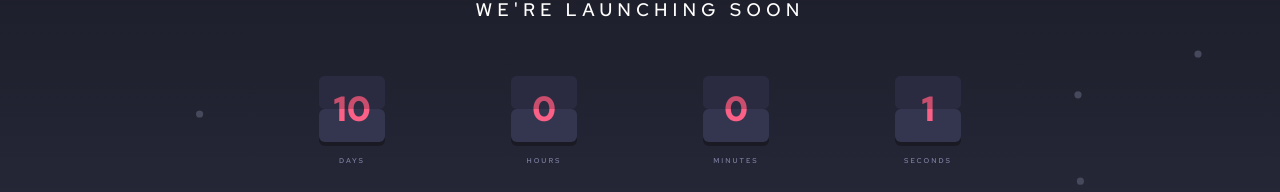
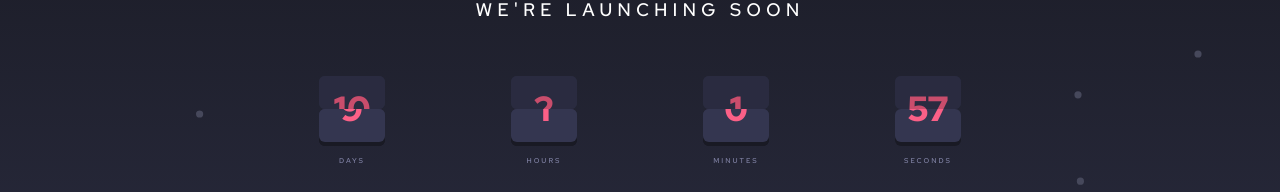
Before and after one commit to bmhan319/countdown-timer, a React (Create React App) app: page / in a window 1280 px wide. Shown: the part 144-336 px from the top of the page. Built offline with nearby package versions, Linux system fonts and the light colour scheme.

Commit message:
got the second hand flipper working

```diff
--- a/src/components/Timer.js
+++ b/src/components/Timer.js
@@ -3,26 +3,42 @@ import React, { Component } from 'react'
 export default class Timer extends Component {
   state={
     days: 10,
-    hours: 0,
-    minutes: 0,
-    seconds: 6
+    hours: 2,
+    minutes: 2,
+    seconds: 2,
+    secondsUnder: 1
   }
 
   timer = () => {
+    let logic = true
+
     setInterval( () => {
-      this.setState({seconds: this.state.seconds - 1})
+      this.setState({
+        seconds: this.state.seconds - 1,
+        secondsUnder: this.state.secondsUnder - 1
+      })
       this.timerCountDown()
-      console.log(this.state.days, this.state.hours, this.state.minutes, this.state.seconds)
     }, 1000)
+
+    setInterval( ()=> {
+      (logic === true) ? this.flipTimer() : this.resetTimer()
+      logic = !logic
+    }, 500)
   }
 
   timerCountDown = () => {
-    if (this.state.seconds === -1) {
+    if (this.state.secondsUnder < 0) {
+      this.setState({
+        secondsUnder: 59
+      })
+    }
+    if (this.state.seconds < 0) {
       this.setState({
         minutes: this.state.minutes - 1,
-        seconds: 59
+        seconds: 59,
       })
     }
+
 
     if (this.state.minutes === -1) {
       this.setState({
@@ -48,25 +64,23 @@ export default class Timer extends Component {
     }
   }
 
+  flipTimer = () => {
+    document.querySelector('.bbb').classList.remove('offTop')
+    document.querySelector('.bbb').classList.add('onTop')
+    document.querySelector('.aaa').classList.remove('offBot')
+    document.querySelector('.aaa').classList.add('onBot')
+  }
+
+  resetTimer = () => {
+    document.querySelector('.bbb').classList.remove('onTop')
+    document.querySelector('.bbb').classList.add('offTop')
+    document.querySelector('.aaa').classList.remove('onBot')
+    document.querySelector('.aaa').classList.add('offBot')
+  }
+
   componentDidMount() {
     this.timer()
-
-    window.onload = () => {
-      //document.querySelectorAll('.bbb').forEach( item => {
-      //  item.classList.add('onTop')
-      //})
-      //document.querySelectorAll('.aaa').forEach( item => {
-      //  item.classList.add('onBot')
-      //})
-    }
   }
-
-  componentDidUpdate () {
-
-  }
-
-
-
 
   render() {
     return (
@@ -78,12 +92,12 @@ export default class Timer extends Component {
               <div className="timerBG topTimer">
                 <p className="timer timerTop timerDay">{this.state.days - 1}</p>
               </div>
-              <div className="aaa timerBG botTimer botTimerFlip">
+              <div className="timerBG botTimer botTimerFlip">
                 <p className="timer timerBot timerDay">{this.state.days - 1}</p>
               </div>
             </div>
             <div className="overTimerContainer">
-              <div className="bbb timerBG topTimer topTimerFlip">
+              <div className="timerBG topTimer topTimerFlip">
                 <p className="timer timerTop timerDay">{this.state.days}</p>
               </div>
               <div className="timerBG botTimer">
@@ -100,12 +114,12 @@ export default class Timer extends Component {
               <div className="timerBG topTimer">
                 <p className="timer timerTop timerDay">{this.state.hours - 1}</p>
               </div>
-              <div className="aaa timerBG botTimer botTimerFlip">
+              <div className="timerBG botTimer botTimerFlip">
                 <p className="timer timerBot timerDay">{this.state.hours - 1}</p>
               </div>
             </div>
             <div className="overTimerContainer">
-              <div className="bbb timerBG topTimer topTimerFlip">
+              <div className="timerBG topTimer topTimerFlip">
                 <p className="timer timerTop timerDay">{this.state.hours}</p>
               </div>
               <div className="timerBG botTimer">
@@ -122,12 +136,12 @@ export default class Timer extends Component {
               <div className="timerBG topTimer">
                 <p className="timer timerTop timerDay">{this.state.minutes - 1}</p>
               </div>
-              <div className="aaa timerBG botTimer botTimerFlip">
+              <div className="timerBG botTimer botTimerFlip">
                 <p className="timer timerBot timerDay">{this.state.minutes - 1}</p>
               </div>
             </div>
             <div className="overTimerContainer">
-              <div className="bbb timerBG topTimer topTimerFlip">
+              <div className="timerBG topTimer topTimerFlip">
                 <p className="timer timerTop timerDay">{this.state.minutes}</p>
               </div>
               <div className="timerBG botTimer">
@@ -142,18 +156,18 @@ export default class Timer extends Component {
           <div className="timeContainer secsTimer">
             <div className="underTimerContainer">
               <div className="timerBG topTimer">
-                <p className="timer timerTop timerDay">{this.state.seconds - 1}</p>
+                <p className="timer timerTop timerDay">{this.state.secondsUnder}</p>
               </div>
-              <div className="aaa timerBG botTimer botTimerFlip">
-                <p className="timer timerBot timerDay">{this.state.seconds - 1}</p>
+              <div className="aaa timerBG botTimer botTimerFlip offBot">
+                <p className="timer timerBot timerDay">{this.state.secondsUnder}</p>
               </div>
             </div>
             <div className="overTimerContainer">
-              <div className="bbb timerBG topTimer topTimerFlip">
-                <p className="timer timerTop timerDay">{this.state.seconds}</p>
+              <div className="bbb timerBG topTimer topTimerFlip offTop">
+                <p className="timer timerTop timerDay timerOver">{this.state.seconds}</p>
               </div>
               <div className="timerBG botTimer">
-                <p className="timer timerBot timerDay">{this.state.seconds}</p>
+                <p className="timer timerBot timerDay timeOver">{this.state.seconds}</p>
               </div>
             </div>
           </div>
--- a/src/css/timer.css
+++ b/src/css/timer.css
@@ -67,16 +67,24 @@
 
 /* Time Flipping */
 .topTimerFlip {
-  transform: rotateX(0deg);  /* top goes to 90deg */
   transform-origin: 0% 100%;
   transition: all .25s ease 0s;
 }
 
 .botTimerFlip {
-  transform: rotateX(90deg); /* then bottom goes to 0deg */
   transform-origin: 0% 0%;
   z-index: 20;
   transition: all .25s ease .19s;
+}
+
+.offTop {
+  transform: rotateX(0deg);  /* top goes to 90deg */
+  transition: none;
+}
+
+.offBot {
+  transform: rotateX(90deg); /* then bottom goes to 0deg */
+  transition: none;
 }
 
 .onTop {
```
Also changed, not shown: 1 other file (tests, documents, lock files or other folders).
